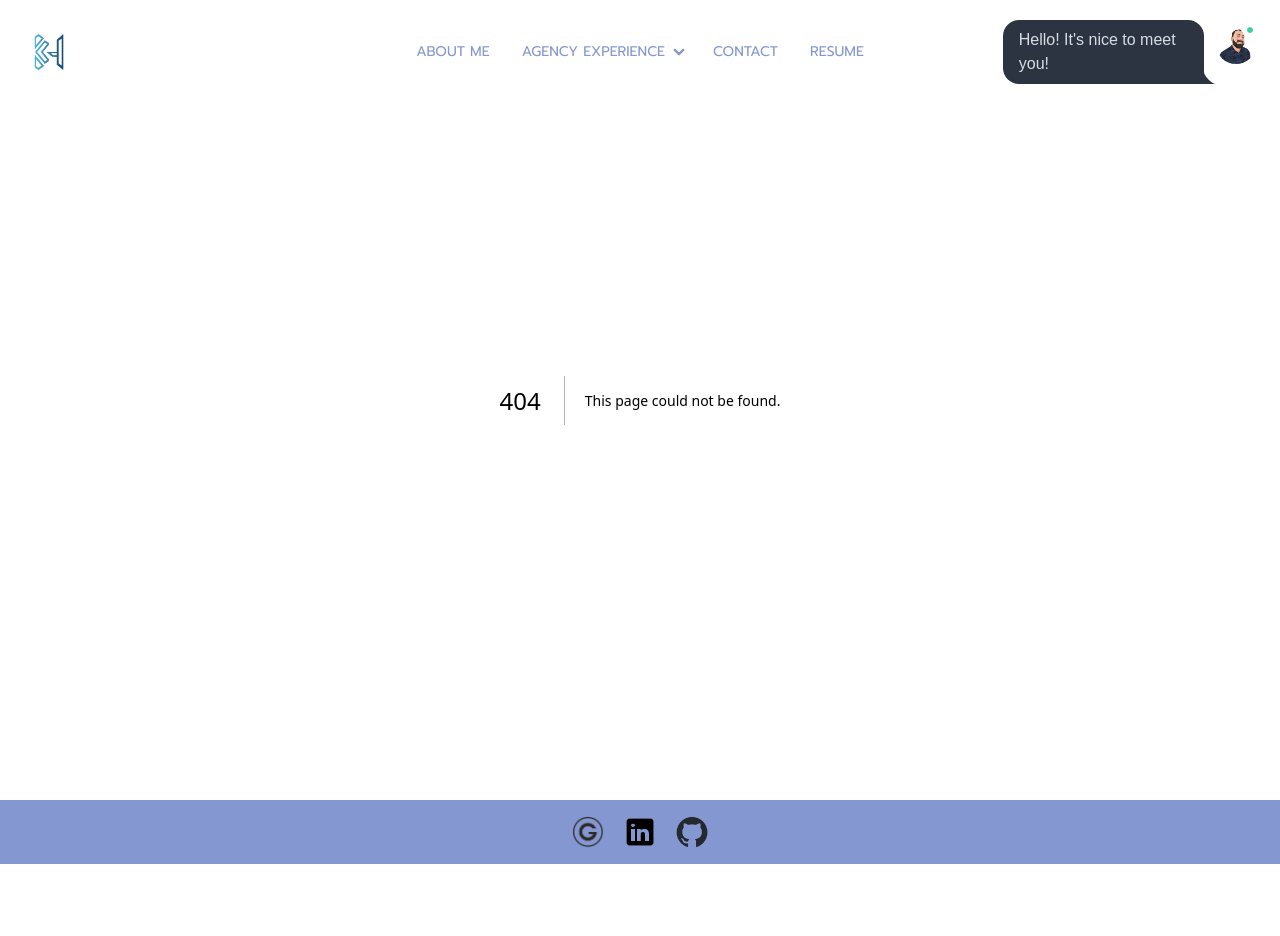
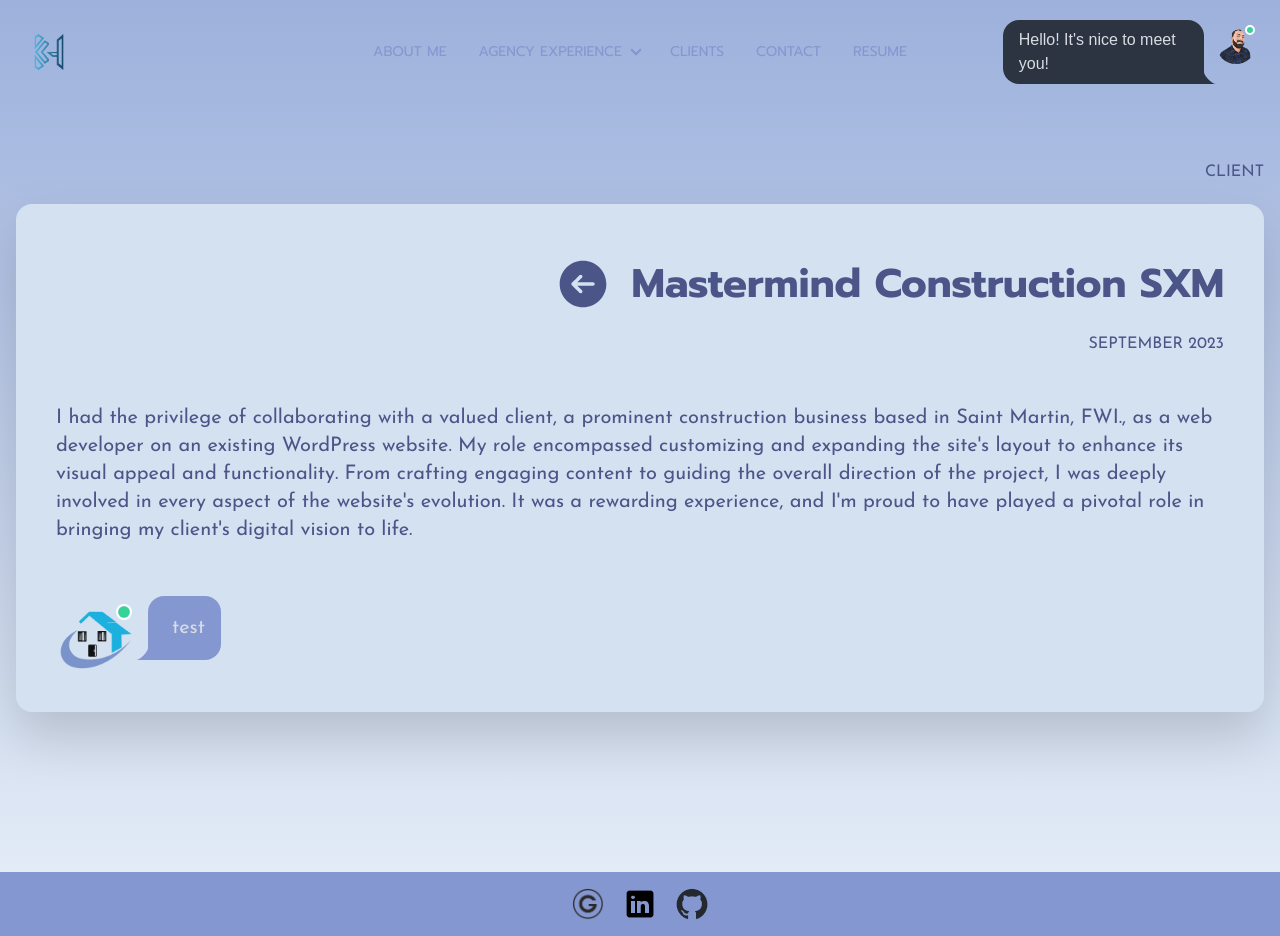
Before and after one commit to KhalidH82/khosein-23, a Next.js app: page /clients in a window 1280 px wide. Before the commit this address had no page. Before the commit the page ends 864 px from the top, so only its background shows below. Built offline with nearby package versions, Linux system fonts and the light colour scheme.

Commit message:
clients page

```diff
--- /dev/null
+++ b/app/clients/page.jsx
@@ -0,0 +1,19 @@
+import React from 'react'
+import Client from '/components/Client'
+import { clients} from "../constants/data";
+
+export const metadata = {
+  title: "Clients | Khalid Hosein",
+  description: "My personal clients.",
+  keywords: "",
+};
+
+const Clients = () => {
+  return (
+    <div className="container px-4 mx-auto py-16">
+      <Client client={clients} />
+    </div>
+  );
+}
+
+export default Clients
--- a/app/constants/data.js
+++ b/app/constants/data.js
@@ -44,6 +44,11 @@ const navLinks = [
         link: "/thorium",
       },
     ],
+  },
+  {
+    id: "clients",
+    title: "Clients",
+    link: "/clients",
   },
   {
     id: "contact",
@@ -377,6 +382,17 @@ const tmarcom = [
   },
 ];
 
+const clients = [
+  {
+    name: 'Mastermind Construction SXM',
+    date: 'September 2023',
+    description:`I had the privilege of collaborating with a valued client, a prominent construction business based in Saint Martin, FWI., as a web developer on an existing WordPress website. My role encompassed customizing and expanding the site's layout to enhance its visual appeal and functionality. From crafting engaging content to guiding the overall direction of the project, I was deeply involved in every aspect of the website's evolution. It was a rewarding experience, and I'm proud to have played a pivotal role in bringing my client's digital vision to life.`,
+    link: 'https://mastermindsxm.com/',
+    icon: "/images/clients/mastermind.png",
+    testimonials : ['test']
+  }
+]
+
 export {
   navLinks,
   footerLinks,
@@ -386,4 +402,5 @@ export {
   tmarcomExperience,
   thorium,
   tmarcom,
+  clients,
 };
--- /dev/null
+++ b/components/Client.jsx
@@ -0,0 +1,68 @@
+"use client";
+import React from "react";
+import AnimatedElement from "../components/AnimatedElement";
+import { prompt, josefin } from "../app/fonts";
+
+const Clients = ({ client }) => {
+  return (
+    <div className="py-24">
+      {client.map((c) => (
+        <>
+          <p className={`uppercase text-right mb-5 ${josefin.className}`}>
+            Client
+          </p>
+          <div className="card bg-ship-cove-200 px-10 py-8 drop-shadow-2xl">
+            <a
+              href={c.link}
+              className="flex items-center justify-end underline lg:no-underline"
+            >
+              <button className="hidden lg:block">
+                <img
+                  src="/images/arrow-left.svg"
+                  className="w-24 h-24 object-contain px-5"
+                />
+              </button>
+              <h2 className={`font-bold leading-[1.3] ${prompt.className}`}>
+                {c.name}
+              </h2>
+            </a>
+            <p className={`uppercase text-right ${josefin.className}`}>
+              {c.date}
+            </p>
+            <div className="mt-12">
+              <p className={`text-xl leading-1 ${josefin.className}`}>
+                {c.description}
+              </p>
+            </div>
+            <div className="mt-12">
+              {c.testimonials.map((testimonial) => (
+                <div className="flex">
+                  <div className="avatar online h-20 mt-2">
+                    <div className="hover:ring-4 relative">
+                      <img
+                        className="rounded-full"
+                        src={c.icon}
+                        alt="Khalid Hosein"
+                      />
+                    </div>
+                  </div>
+                  <div className="chat chat-start">
+                    <div className="chat-bubble bg-ship-cove-500">
+                      <p
+                        className={`text-xl leading-8 p-2 ${josefin.className}`}
+                      >
+                        {testimonial}
+                      </p>
+                    </div>
+                  </div>
+                </div>
+              ))}
+            </div>
+          </div>
+        </>
+      ))}
+    </div>
+  );
+};
+
+export default Clients;
```
Also changed, not shown: public/images/clients/mastermind.png (added).
